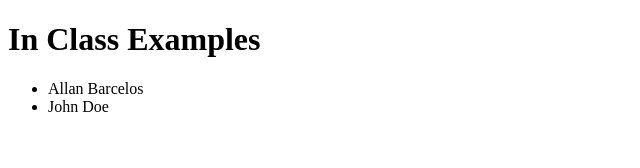
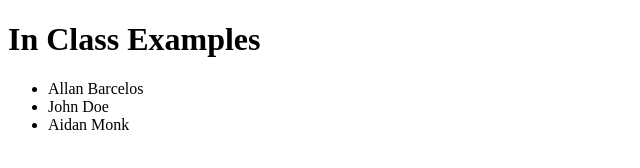
Before and after one commit to allanbarcelos/in-class-2150, a plain HTML site: page index.html in a window 1280 px wide. Shown: the whole page, without its empty margins (0-640 px from the left). Drawn offline with Linux system fonts and the light colour scheme.

Commit message:
adding my name

```diff
--- a/index.html
+++ b/index.html
@@ -10,6 +10,7 @@
     <ul>
         <li>Allan Barcelos</li>
         <li>John Doe</li>
+        <li>Aidan Monk</li>
     </ul>
 </body>
 </html>
```
